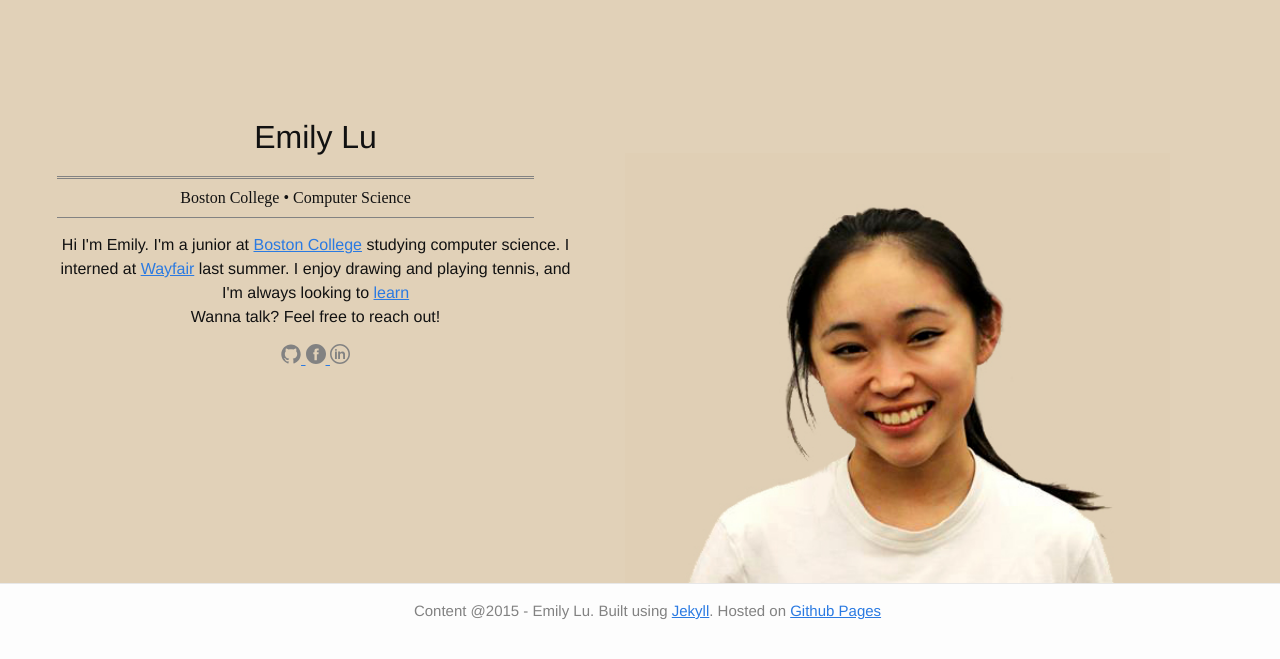
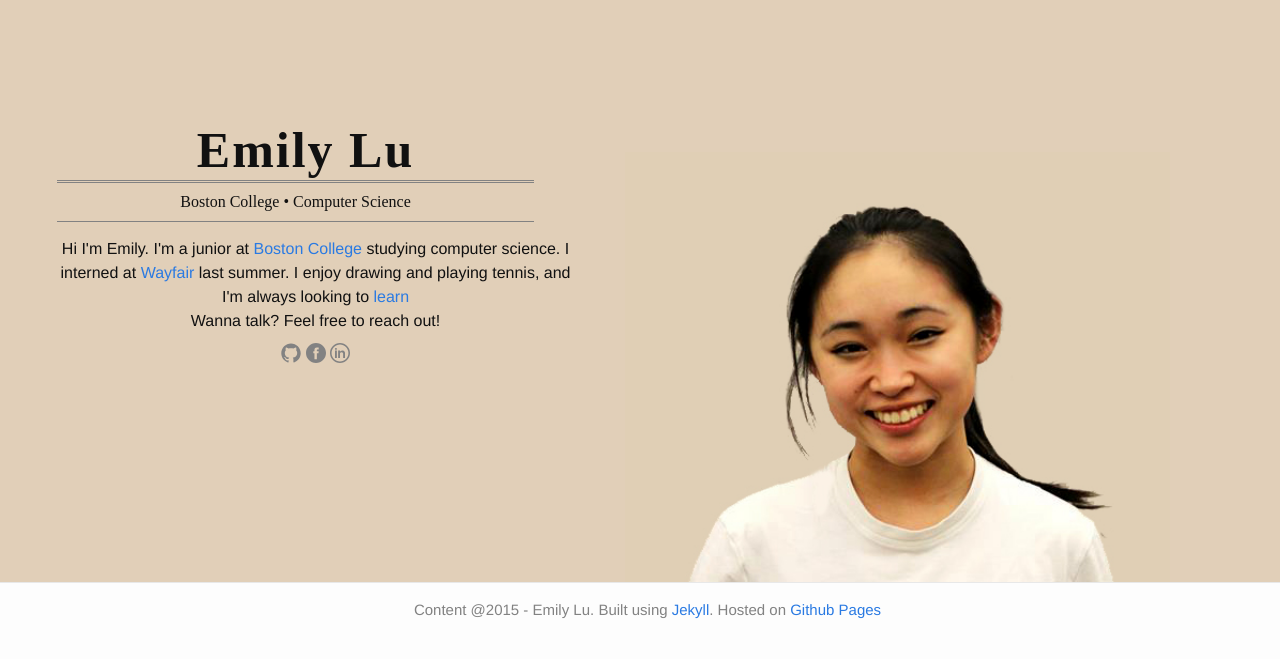
Before and after one commit to emilydlu/emilydlu.github.io, a Jekyll site: the page built from index.html, in a window 1280 px wide. Shown: the top 659 px of the page. Built offline with Jekyll 4.4.1, drawn with Linux system fonts in a browser that asks for light colours.

Commit message:
font styling

```diff
--- a/_sass/_base.scss
+++ b/_sass/_base.scss
@@ -92,7 +92,7 @@ h1, h2, h3, h4, h5, h6 {
  */
 a {
     color: $brand-color;
-    text-decoration: underline;
+    text-decoration: none;
 
     &:visited {
         color: rgba(124, 138, 142, 0.42);
--- a/_sass/_layout.scss
+++ b/_sass/_layout.scss
@@ -46,9 +46,22 @@
         }
     }
 
+.page-header .wrap .intro h1{
+    font-weight: 800;
+    font-size: 50px;
+    letter-spacing: 2px;
+    margin-left: -20px;
+    font-family: initial;
+    margin-bottom: -8px;
+}
+    @media screen and (max-width: 1157px){
+        .page-header .wrap .intro h1{
+        margin-left: 0px;}
+    }
 .page-header .wrap .intro p {
-/*    max-width: ;
-*/}
+    margin-top: 10px;
+    margin-bottom: 10px;
+}
     @media screen and (max-width: 1157px){
         .page-header .wrap .intro p{
             margin-left: 120px;
@@ -238,7 +251,7 @@
     padding: $spacing-unit 0;
 }
 .page-header{
-    background-color: rgb(225, 209, 184);
+    background-color: #E1CFB8;
     text-align: center;
 }
 .page-heading {
--- a/index.html
+++ b/index.html
@@ -1,7 +1,6 @@
 ---
 layout: default
 ---
-    <div class = "full-wrap">
       <div class = "page-header">
         <div class = "wrap">
          <div class = "intro">
```
Also changed, not shown: 3 other files.
